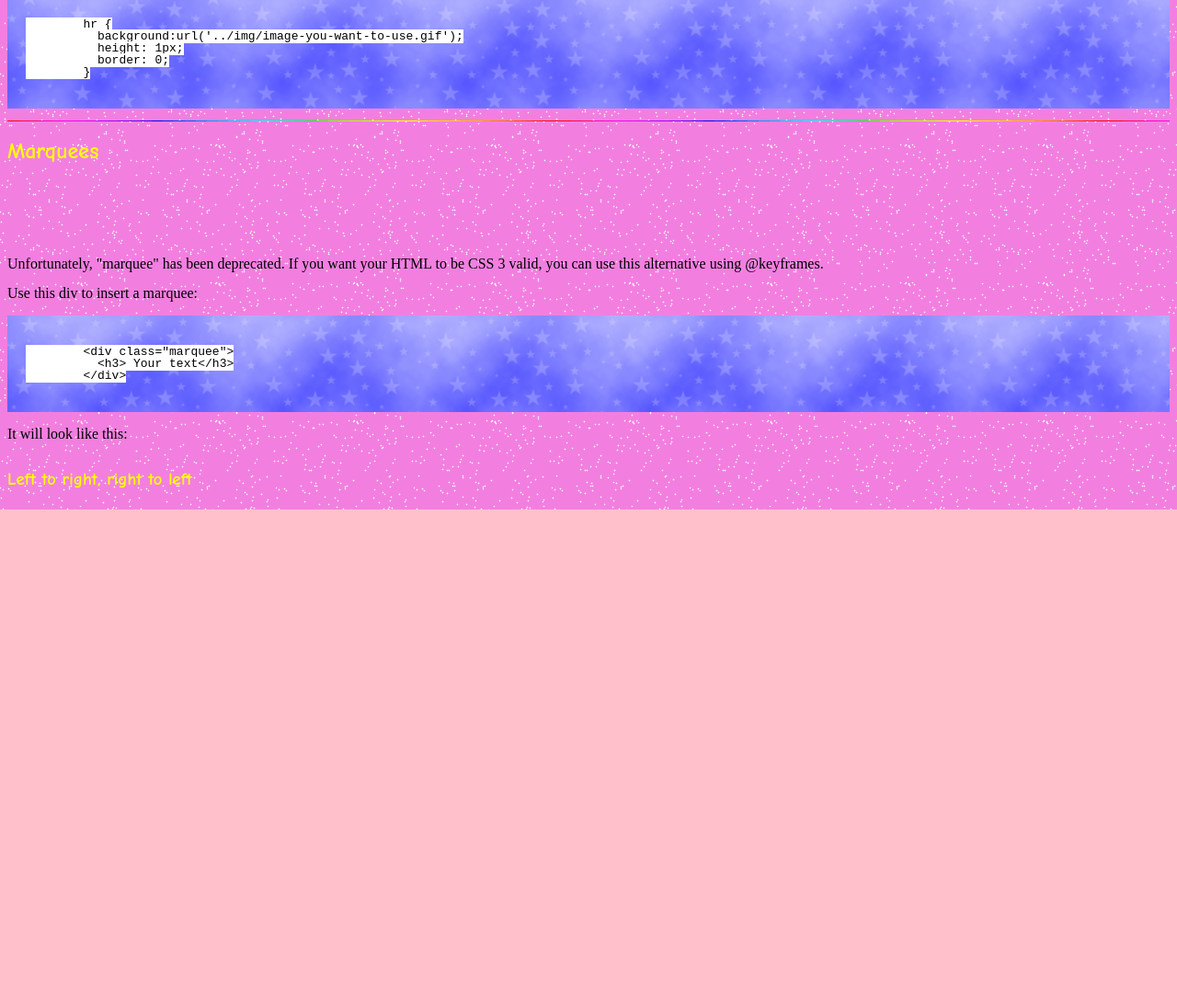
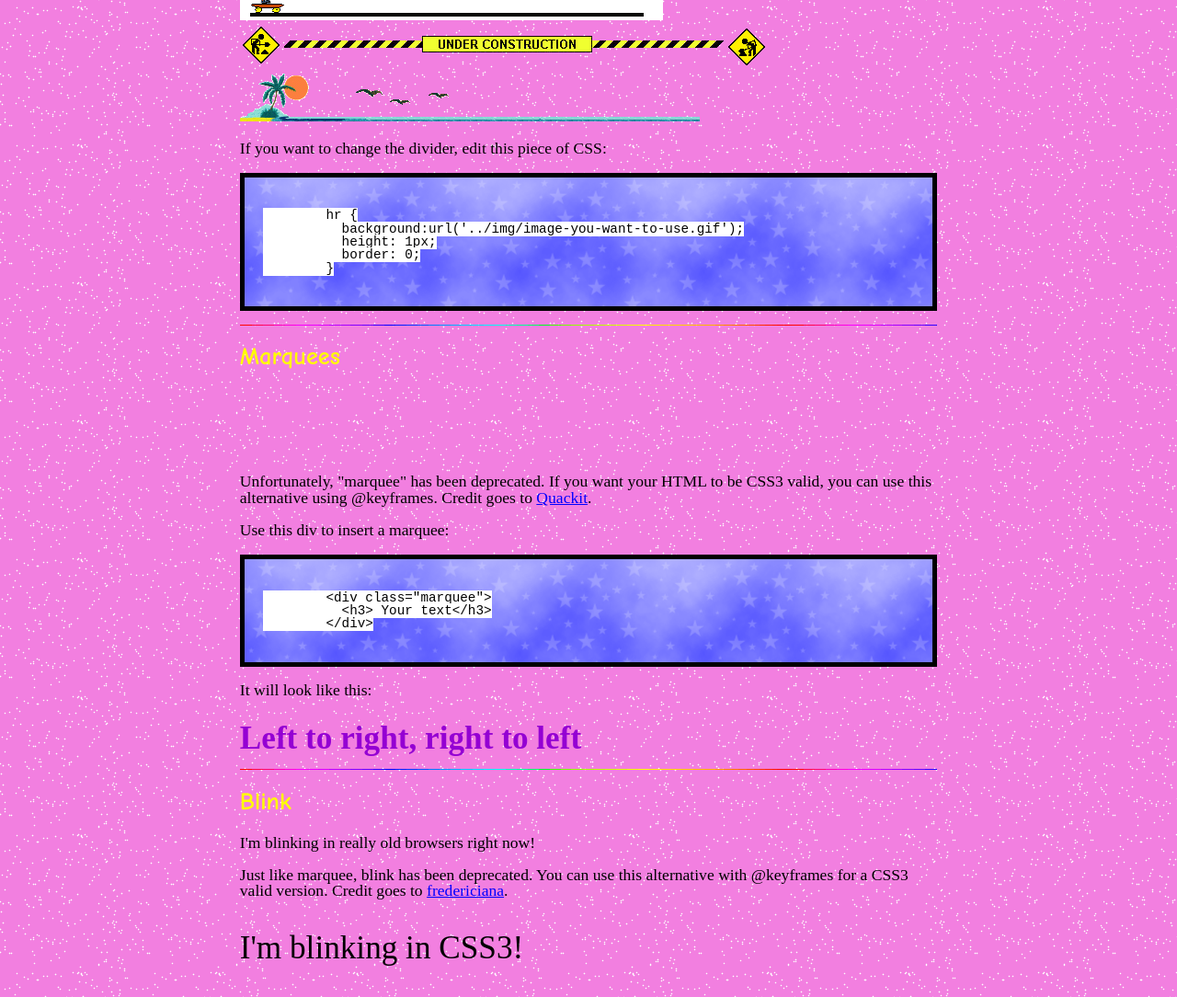
Before and after one commit to StupidHackathonAMS/geolize.css, a plain HTML site: page test.html in a window 1280 px wide. Shown: the part 1700-2784 px from the top of the page at 92% size. Before the commit the page ends 2254 px from the top, so only its background shows below. Drawn offline with Linux system fonts and the light colour scheme.

Commit message:
Add some goddamn blinkers

```diff
--- a/geolize.css
+++ b/geolize.css
@@ -1,7 +1,7 @@
-/* Document-wide elements */
+/* =========== DOCUMENT WIDE ELEMENTS =========== */
 html {
   font-family: "Times New Roman", serif;
-  font-size: 1em;
+  font-size: 1.1em;
   line-height: 1;
   color: black;
 }
@@ -11,7 +11,7 @@ body {
   background-image: url('../img/main-background.gif');
 }
 
-/* Sections */
+/* =========== SECTIONS =========== */
 /* These elements are new in HTML5. This makes sure they look okay in older browsers */
 header,
 section,
@@ -24,6 +24,35 @@ figure {
   display: block;
 }
 
+header {
+  background-color: purple;
+}
+
+nav {
+  background-color: LightGreen;
+}
+
+main {
+  margin: 0 auto;
+  width: 60%;
+}
+
+/* =========== STUPID MEDIA QUERIES =========== */
+/* Gotta look good on mobile too */
+@media (max-width: 600px) {
+  body {
+    font-size: 1.2em;
+  }
+  main {
+    width: 90%;
+    margin: 0 auto;
+  }
+  img {
+    width: 60%;
+  }
+}
+
+/* Blockquote, code and pre */
 blockquote {
   background-color: white;
   background-image: url('../img/quote-background.jpg');
@@ -36,12 +65,19 @@ pre, xmp {
   background-color: white;
   background-image: url('../img/code-background.gif');
   padding: 20px;
+  border: 5px solid black;
+  white-space: pre-wrap;       /* Since CSS 2.1 */
+  white-space: -moz-pre-wrap;  /* Mozilla, since 1999 */
+  white-space: -pre-wrap;      /* Opera 4-6 */
+  white-space: -o-pre-wrap;    /* Opera 7 */
+  word-wrap: break-word;       /* Internet Explorer 5.5+ */
 }
 
 code {
   background-color: white;
 }
 
+/* =========== TEXT =========== */
 /* Headings */
 h1,
 h2,
@@ -53,13 +89,30 @@ h6 {
   color: yellow;
 }
 
-/* Text */
+/* Bold, italic */
 b, strong {
   color: blue;
 }
 
 i, em {
   color: blue;
+}
+
+/* Links */
+a:link {
+  color: blue;
+}
+
+a:visited {
+  color: Purple;
+}
+
+a:active {
+  color: Aqua;
+}
+
+a:hover {
+  color: Brown;
 }
 
 /* Marquees (officially deprecated, but works in some browsers) */
@@ -82,6 +135,9 @@ marquee {
  width: 100%;
  height: 100%;
  margin: 0;
+ font-size: 2em;
+ color: DarkViolet;
+ font-family: "Times new roman", serif;
  line-height: 50px;
  text-align: left;
  -moz-animation: marquee 5s linear infinite alternate;
@@ -109,32 +165,32 @@ marquee {
  transform: translateX(0%);
  }
 }
-/* Links */
 
-a:link {
-  color: Aqua;
+/* Blink, also deprecated but available in some browsers */
+
+/* Blink, CSS3 valid */
+.blink {
+  animation-duration: 1s;
+  animation-name: blink;
+  animation-iteration-count: infinite;
+  animation-timing-function: steps(2, start);
+  font-size: 2em;
 }
 
-a:visited {
-  color: Purple;
+@keyframes blink {
+  80% {
+    visibility: hidden;
+  }
 }
 
-a:active {
-  color: Chartreuse;
-}
-
-a:hover {
-  color: Brown;
-}
-/* Forms */
-
+/* =========== FORMS & STUFF =========== */
+/* Input */
 input {
   font-size: 16px;
   font-family: "Comic Sans MS", serif;
   border: 2px solid yellow;
   background-color: black;
   padding: 6px;
-
 }
 
 input, select, textarea{
@@ -143,6 +199,15 @@ input, select, textarea{
 
 textarea:focus, input:focus {
     color: yellow;
+}
+
+/* Buttons */
+button {
+  border: 6px ridge #bbb;
+  font-family: "Comic Sans MS", serif;
+  text-decoration: underline;
+  text-align: center;
+  font-size: 16px;
 }
 
 /* New media elements */
@@ -156,14 +221,3 @@ hr {
   height: 1px;
   border: 0;
 }
-
-/* Buttons */
-
-
-button {
-  border: 6px ridge #bbb;
-  font-family: "Comic Sans MS", serif;
-  text-decoration: underline;
-  text-align: center;
-  font-size: 16px;
-}
--- a/test.html
+++ b/test.html
@@ -7,8 +7,11 @@
 </head>
 
 <body>
-  <header> <h1> Welcome to geolize.css </h1> </header>
-  <nav> <h2> Link to Github, link to StupidHackathon AMS </h2> </nav>
+  <header>
+    <h1> Geolize.css: reset your CSS </h1>
+    <h2> Geolize is a lightweight collection allowing you to easily turn your website into an HTML5/CSS3 valid Geocities page. </h2>
+    </header>
+  <nav> <h2> <a href="https://github.com/StupidHackathonAMS/geolize.css">GitHub</a> <a href="http://stupidhackathon.wtf">StupidHackathon AMS</a> </h2> </nav>
   <hr>
   <main>
     <section>
@@ -39,7 +42,7 @@
     <hr>
     <section>
       <h1> Links </h1>
-      <p> This is a <a href="http://www.sfkjdksgjfkdfgjkdf.com">link</a>. </p>
+      <p> This is a <a href="#####">link</a>. </p>
 
     </section>
 
@@ -75,7 +78,8 @@
       <h1>Marquees</h1>
       <marquee> I'm a regular marquee </marquee>
 
-      <p> Unfortunately, "marquee" has been deprecated. If you want your HTML to be CSS 3 valid, you can use this alternative using @keyframes.</p>
+      <p> Unfortunately, "marquee" has been deprecated. If you want your HTML to be CSS3 valid, you can use this alternative using @keyframes.
+      Credit goes to <a href="http://www.quackit.com/css/codes/marquees/">Quackit</a>. </p>
       <p>Use this div to insert a marquee:</p>
       <pre>
       <code>
@@ -88,6 +92,14 @@
         <h3> Left to right, right to left </h3>
       </div>
     </section>
+    <hr>
+    <section>
+      <h1>Blink</h1>
+      <blink> I'm blinking in really old browsers right now! </blink>
+
+      <p>Just like marquee, blink has been deprecated. You can use this alternative with @keyframes for a CSS3 valid version. Credit goes to <a href="http://fredericiana.com/2012/11/04/html5-blink-tag/">fredericiana</a>. </p>
+      <p class="blink">I'm blinking in CSS3!</p>
+
 
   </main>
 </body>
```
